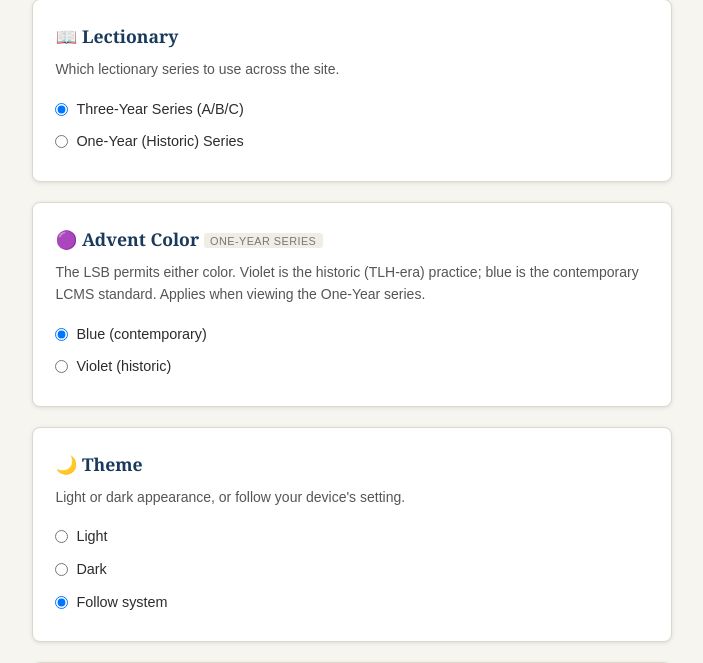
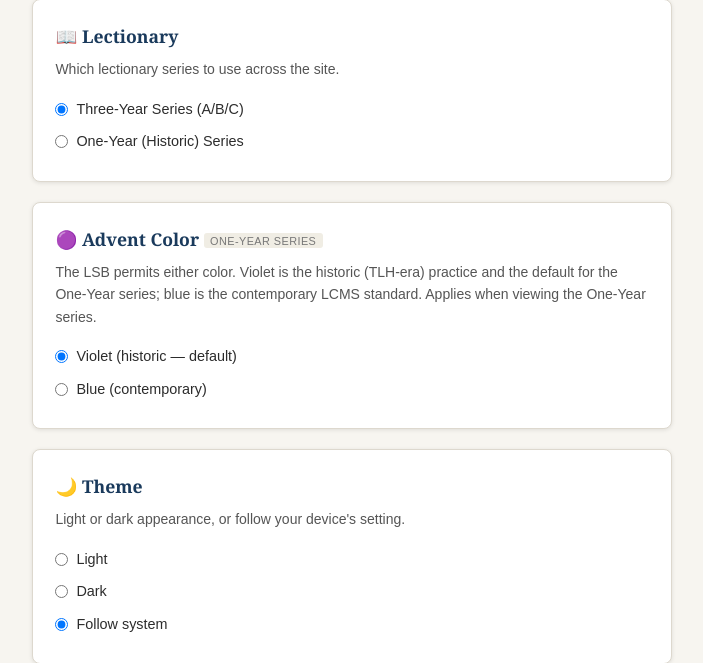
Before and after one commit to abc3-Mac/lutheran-lectionary, a Flask app: page /settings in a window 1280 px wide. Shown: the part 169-832 px from the top of the page, without its empty margins (288-991 px from the left). Run offline with Flask 3, Linux system fonts and the light colour scheme.

Commit message:
One-Year series: default Advent to historic violet
The One-Year (Historic) series now defaults to violet Advent — the TLH/CSB
practice — instead of contemporary blue. Blue remains available via the existing
"Historic colors" toggle / Settings (now stored as an explicit opt-out). The
Three-Year series is unaffected (stays blue). Pure client-side preference logic;
the underlying color data is unchanged.

Co-Authored-By: Claude Opus 4.8 <noreply@anthropic.com>

```diff
--- a/templates/base.html
+++ b/templates/base.html
@@ -78,7 +78,11 @@
     (function() {
       const HIST_KEY = 'lcms_historic_colors';
       const isOneYear = document.body.dataset.lectionary === 'one_year';
-      if (isOneYear && localStorage.getItem(HIST_KEY) === '1') {
+      // The One-Year (Historic) series defaults to violet Advent (the TLH/CSB
+      // practice); blue is opt-out. Stored '0' = blue, '1' = violet, unset = violet.
+      const stored = localStorage.getItem(HIST_KEY);
+      const historic = stored === null ? true : stored === '1';
+      if (isOneYear && historic) {
         document.body.classList.add('historic-colors');
         // Swap the color name shown in chips/labels
         document.querySelectorAll('.color-dot, .minor-feast-color').forEach(el => {
@@ -88,7 +92,7 @@
       // Wire the toggle checkbox if this page has one
       const cb = document.getElementById('historic-colors-toggle');
       if (cb) {
-        cb.checked = localStorage.getItem(HIST_KEY) === '1';
+        cb.checked = historic;
         cb.addEventListener('change', function() {
           localStorage.setItem(HIST_KEY, cb.checked ? '1' : '0');
           location.reload();
--- a/templates/settings.html
+++ b/templates/settings.html
@@ -18,9 +18,9 @@
 
   <div class="card settings-card">
     <h2>🟣 Advent Color <span class="settings-tag">One-Year series</span></h2>
-    <p>The LSB permits either color. Violet is the historic (TLH-era) practice; blue is the contemporary LCMS standard. Applies when viewing the One-Year series.</p>
+    <p>The LSB permits either color. Violet is the historic (TLH-era) practice and the default for the One-Year series; blue is the contemporary LCMS standard. Applies when viewing the One-Year series.</p>
+    <label class="settings-radio"><input type="radio" name="set-advent" value="violet"> Violet (historic — default)</label>
     <label class="settings-radio"><input type="radio" name="set-advent" value="blue"> Blue (contemporary)</label>
-    <label class="settings-radio"><input type="radio" name="set-advent" value="violet"> Violet (historic)</label>
   </div>
 
   <div class="card settings-card">
@@ -56,7 +56,7 @@
 (function() {
   const KEYS = {
     lectionary:  { store: 'lcms_lectionary',      def: 'three_year' },
-    advent:      { store: 'lcms_historic_colors', def: 'blue',
+    advent:      { store: 'lcms_historic_colors', def: 'violet',
                    toForm: v => v === '1' ? 'violet' : 'blue',
                    toStore: v => v === 'violet' ? '1' : '0' },
     theme:       { store: 'lcms_theme',           def: 'system' },
```
